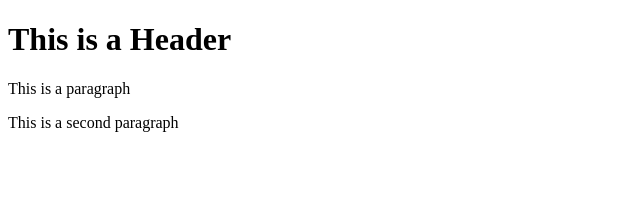
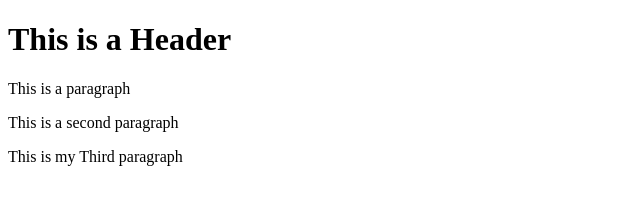
Before and after one commit to navnani125/git-use, a website: page index.html in a window 1280 px wide. Shown: the whole page, without its empty margins (0-640 px from the left). Drawn offline with Linux system fonts and the light colour scheme.

Commit message:
fourth commit

```diff
--- a/index.html
+++ b/index.html
@@ -5,6 +5,7 @@
             <h1>This is a Header</h1>
             <p>This is a paragraph</p>
             <p>This is a second paragraph</p>
+            <p>This is my Third paragraph</p>
         </body>
     </head>
 </html>
```
Also changed, not shown: package.json (added, +24 -0 lines), 2 other files.
